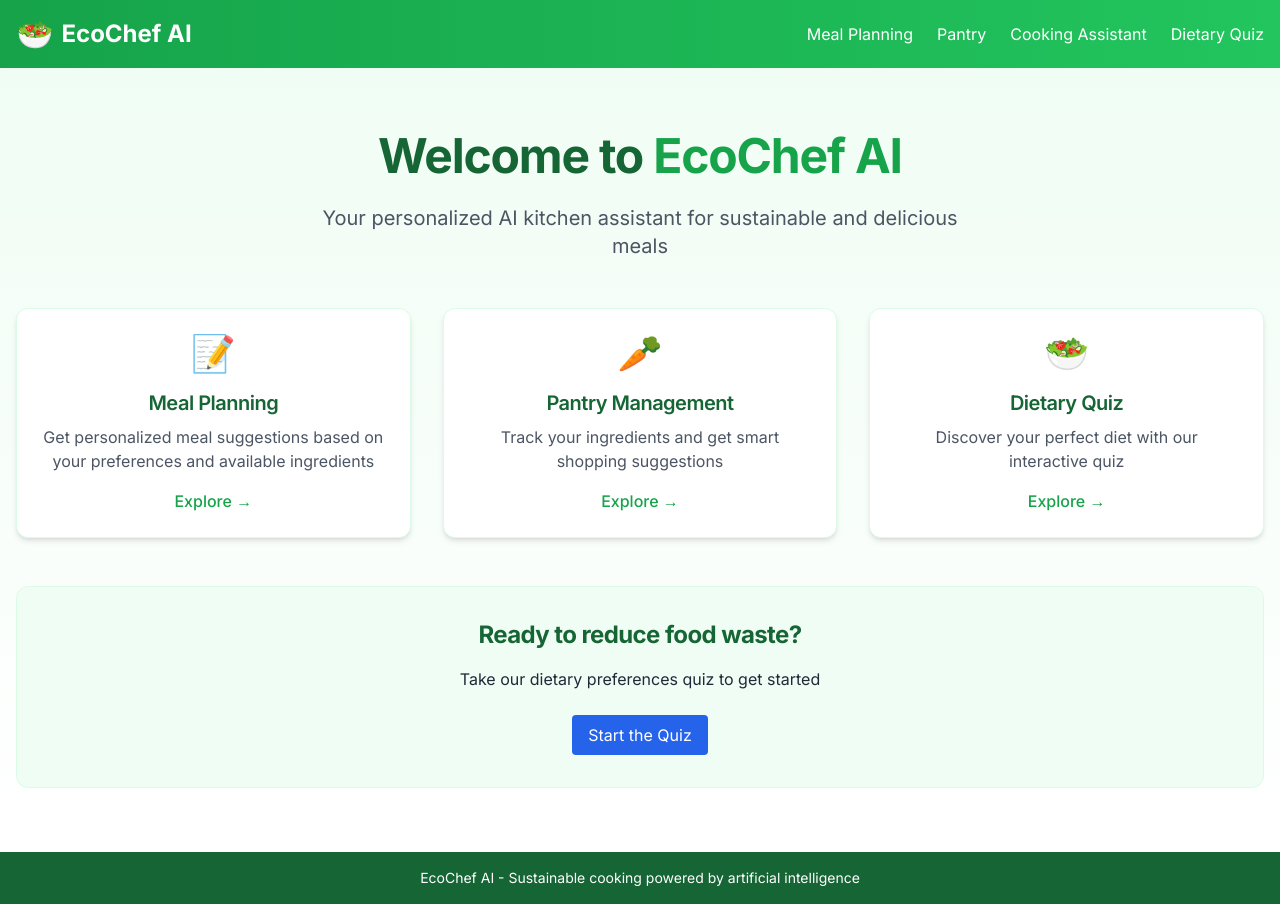
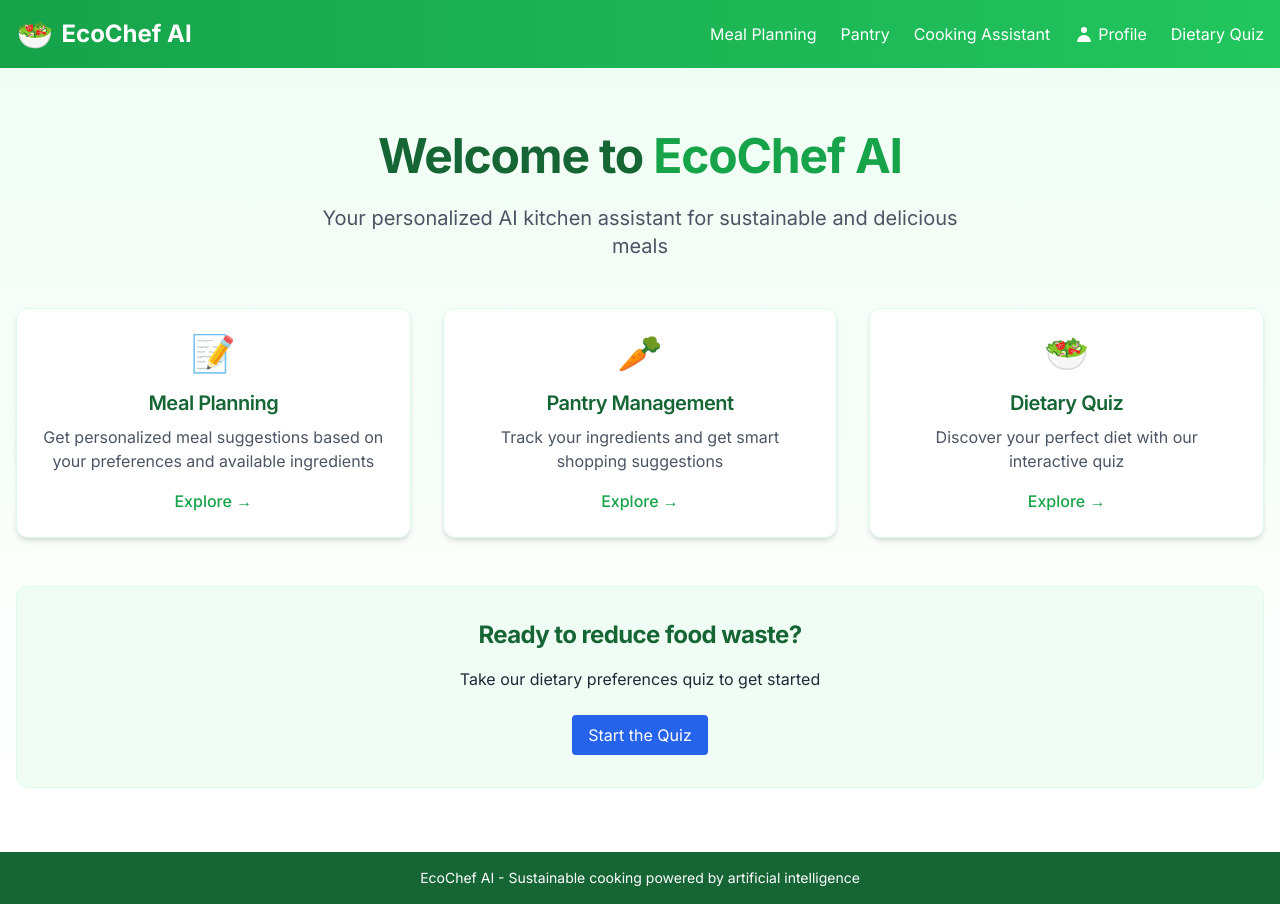
Before and after one commit to ianmkinney/ai-kitchen-manager, a Next.js app in the folder ecochef-ai/: page / in a window 1280 px wide. Built offline with nearby package versions, Linux system fonts and the light colour scheme; no server answers; the database is empty.

Commit message:
Updating README

```diff
--- a/ecochef-ai/app/components/Header.tsx
+++ b/ecochef-ai/app/components/Header.tsx
@@ -47,19 +47,16 @@ export default function Header() {
           <Link href="/recipes" className="hover:text-white/80 transition-colors">
             Cooking Assistant
           </Link>
-          {!isLoading && (
-            hasPreferences ? (
           <Link href="/profile" className="hover:text-white/80 transition-colors flex items-center gap-1">
             <svg xmlns="http://www.w3.org/2000/svg" className="h-5 w-5" viewBox="0 0 20 20" fill="currentColor">
               <path fillRule="evenodd" d="M10 9a3 3 0 100-6 3 3 0 000 6zm-7 9a7 7 0 1114 0H3z" clipRule="evenodd" />
             </svg>
             Profile
           </Link>
-            ) : (
+          {!isLoading && !hasPreferences && (
             <Link href="/preferences/quiz" className="hover:text-white/80 transition-colors">
               Dietary Quiz
             </Link>
-            )
           )}
         </nav>
       </div>
```
Also changed, not shown: 2 other files (tests, documents, lock files or other folders). Lines whose indentation alone changed are shown as unchanged.
